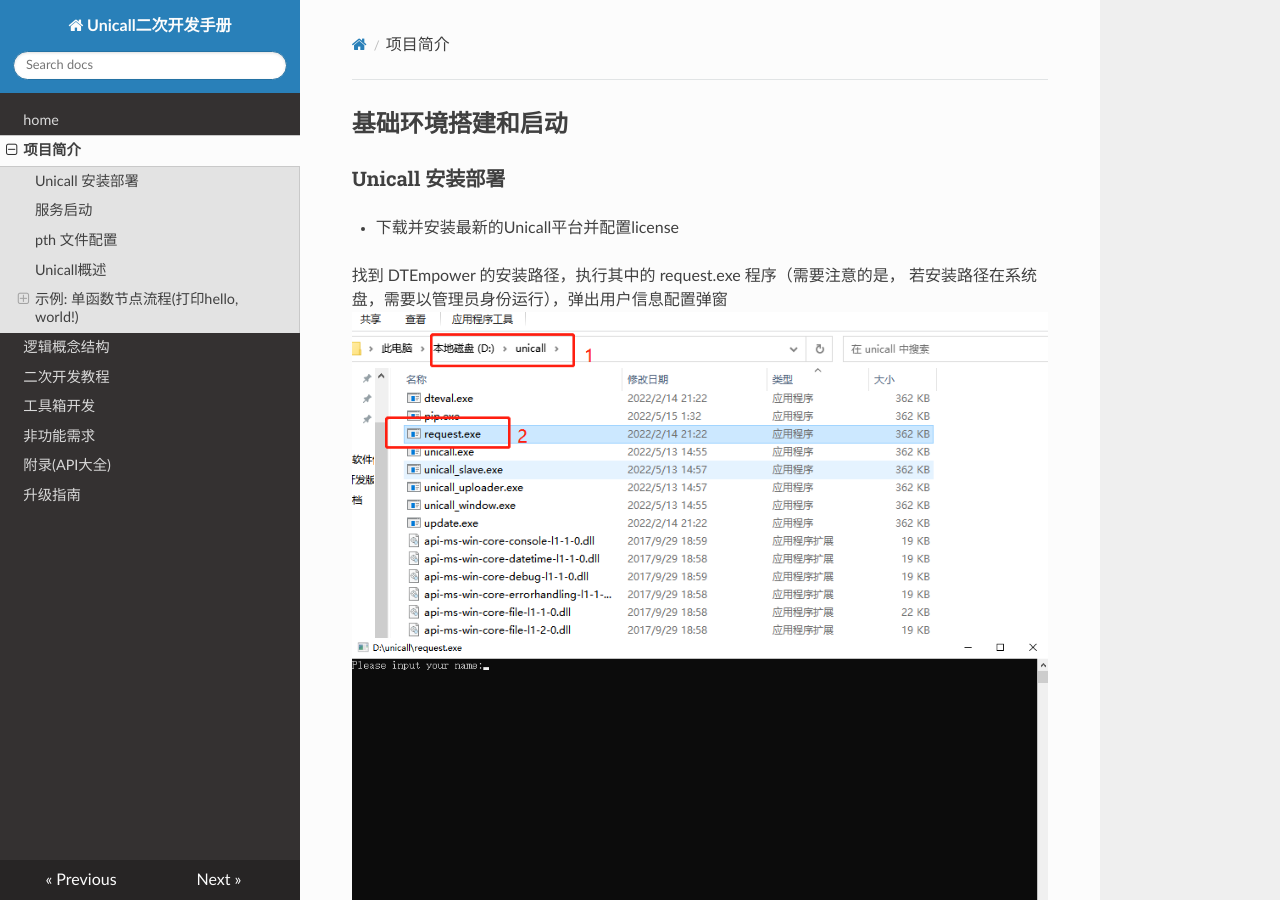
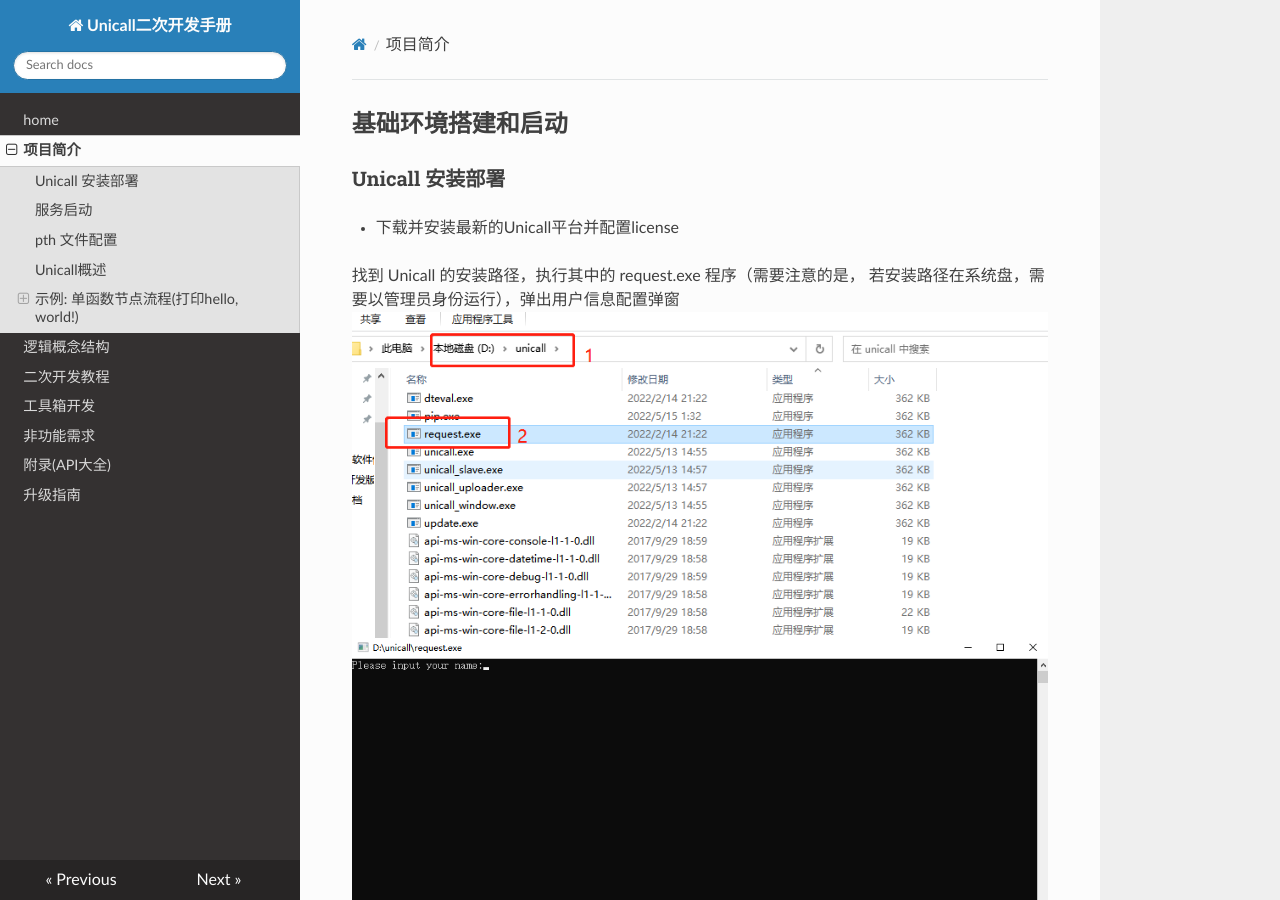
Before and after one commit to solheng/UnilabDoc, an MkDocs documentation site: the page built from docs/项目简介.md, in a window 1280 px wide and 900 px high. Built offline with MkDocs 1.6.1, drawn with Linux system fonts in a browser that asks for light colours; nearby versions of some CDN libraries; some of the changed text lies outside the part shown.

Commit message:
补充linux升级unicall的内容

```diff
--- a/docs/项目简介.md
+++ b/docs/项目简介.md
@@ -2,7 +2,7 @@
 ### Unicall 安装部署
 * 下载并安装最新的Unicall平台并配置license
 
-   找到 DTEmpower 的安装路径，执行其中的 request.exe 程序（需要注意的是，
+   找到 Unicall 的安装路径，执行其中的 request.exe 程序（需要注意的是，
 若安装路径在系统盘，需要以管理员身份运行），弹出用户信息配置弹窗
 ![img.png](img/unicall安装路径.png)
 ![img_1.png](img/request.png)
@@ -21,7 +21,7 @@
 变更的操作会导致许可文件失效，需要重新申请并配置许可文件。
 ### 服务启动
 
-    PS D:\hengh\aipod_v2.1> Unicall.exe start cnnc_proj
+    PS D:\hengh\unicall> unicall.exe start <工程文件夹>
     start listening at http://localhost:5001
 
 * `Unicall start [proj_name]` - 在Unicall安装目录下打开cwd并键入该命令然后加载项目.
```
Also changed, not shown: docs/unicall升级.md (+3 -0 lines).
